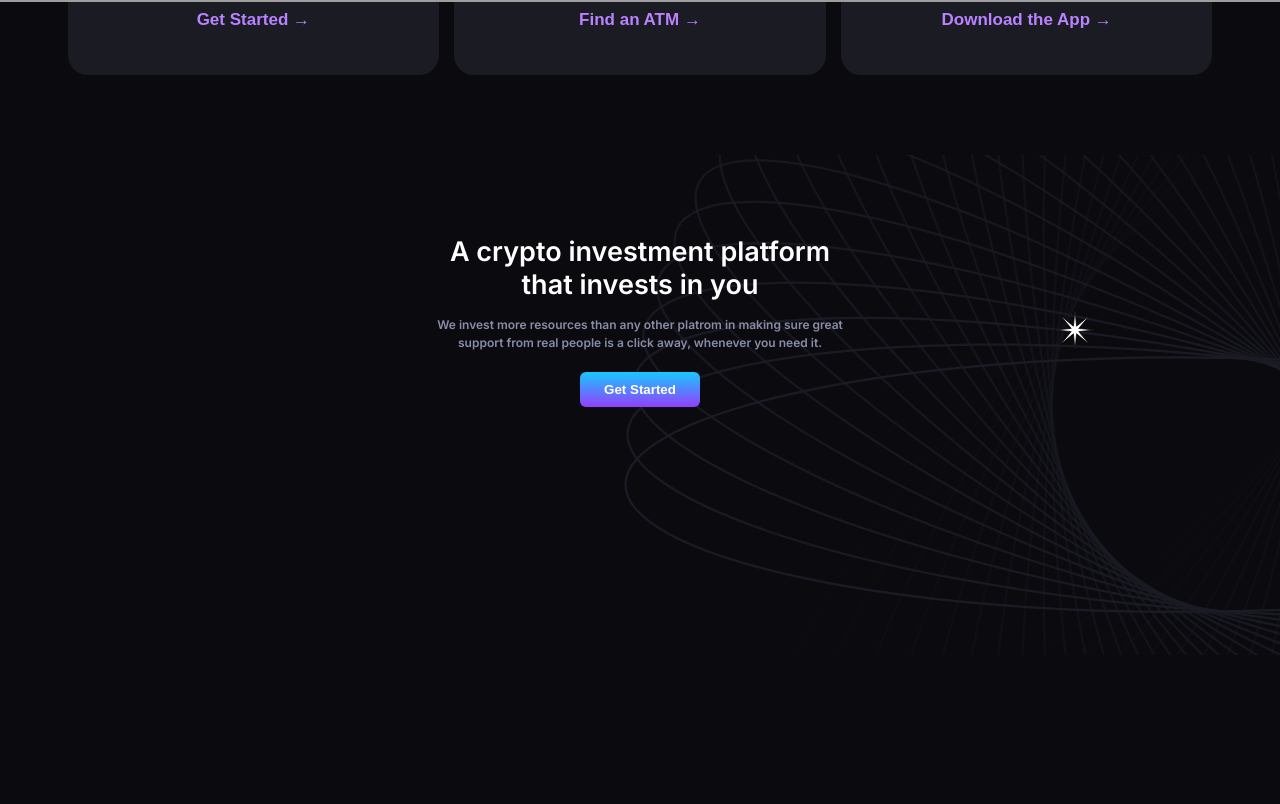
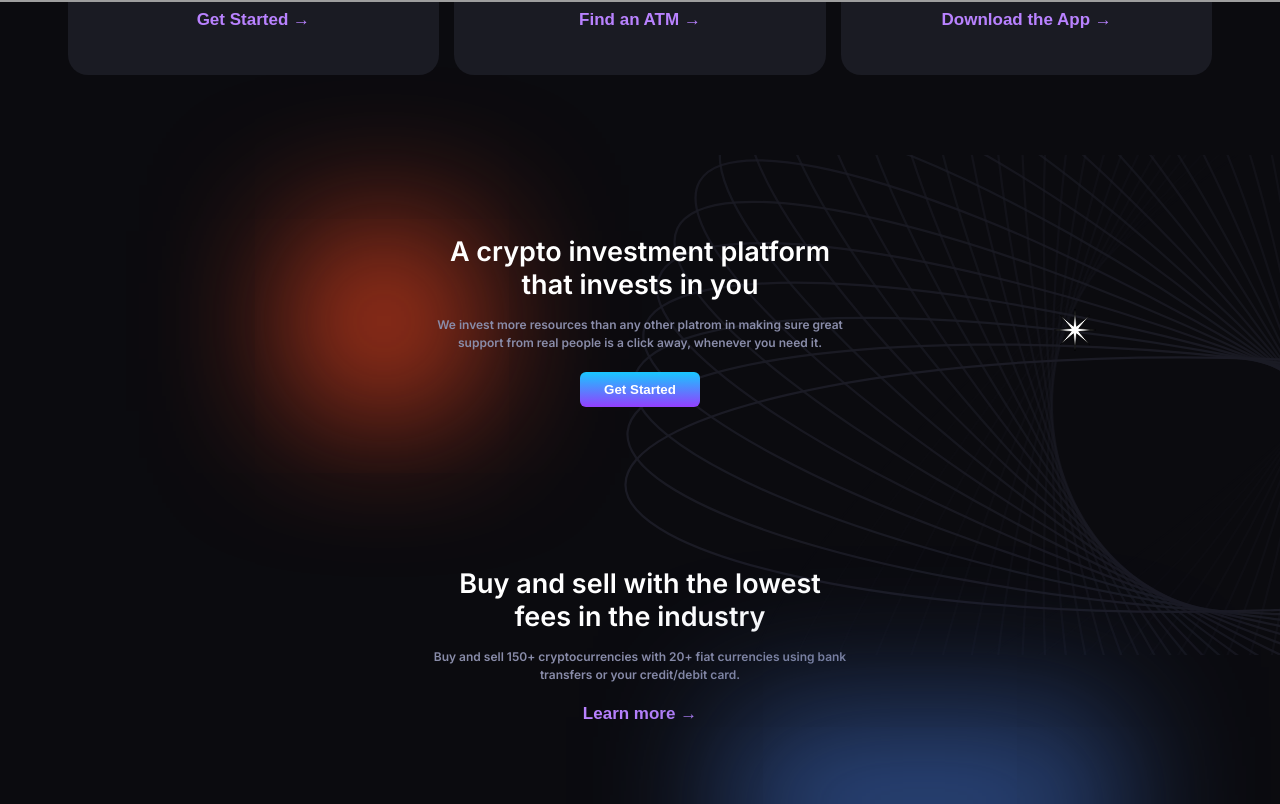
Before and after one commit to Lippi99/crypto, a Next.js app: page / in a window 1280 px wide. Shown: the part 798-1602 px from the top of the page. Before the commit the page ends 1457 px from the top, so only its background shows below. Built offline with nearby package versions, Linux system fonts and the light colour scheme; grey boxes are pictures that could not be loaded.

Commit message:
created section

```diff
--- a/src/pages/index.tsx
+++ b/src/pages/index.tsx
@@ -69,6 +69,7 @@ const Home: NextPage = () => {
             src="/bg-img.svg"
             layout="fill"
             quality={100}
+            priority
             alt="background"
           />
         </Box>
@@ -193,7 +194,7 @@ const Home: NextPage = () => {
               top: 0,
               right: 0,
               bottom: 0,
-              zIndex: -1,
+              zIndex: -9,
             }}
           >
             <NextImage
@@ -225,6 +226,16 @@ const Home: NextPage = () => {
           </Box>
 
           <Box css={{ textAlign: "center" }}>
+            <Box
+              css={{
+                position: "absolute",
+                left: "30%",
+                top: "50%",
+                boxShadow: "0 0 140px 90px #BD391C" /* outer cyan */,
+                zIndex: -999,
+              }}
+            />
+
             <h2 className={title({ variant: "secondary" })}>
               A crypto investment platform <br /> that invests in you
             </h2>
@@ -242,7 +253,29 @@ const Home: NextPage = () => {
           </Box>
         </Section>
 
-        <Section></Section>
+        <Section css={{ position: "relative" }}>
+          <Box
+            css={{
+              width: "200px",
+              position: "absolute",
+              right: "20%",
+              bottom: 0,
+              borderRadius: "50%",
+              backgroundColor: "#fff",
+              boxShadow: "0 0 140px 90px #2C4982" /* outer cyan */,
+            }}
+          ></Box>
+          <Box css={{ textAlign: "center" }}>
+            <h2 className={title({ variant: "secondary" })}>
+              Buy and sell with the lowest <br /> fees in the industry
+            </h2>
+            <p className={paragraph({ variant: "main" })}>
+              Buy and sell 150+ cryptocurrencies with 20+ fiat currencies using
+              bank <br /> transfers or your credit/debit card.
+            </p>
+            <Button variant="purple">Learn more &#8594;</Button>
+          </Box>
+        </Section>
       </Box>
     </>
   );
```
Also changed, not shown: public/bg-orange.svg (added), public/green.svg (added).
